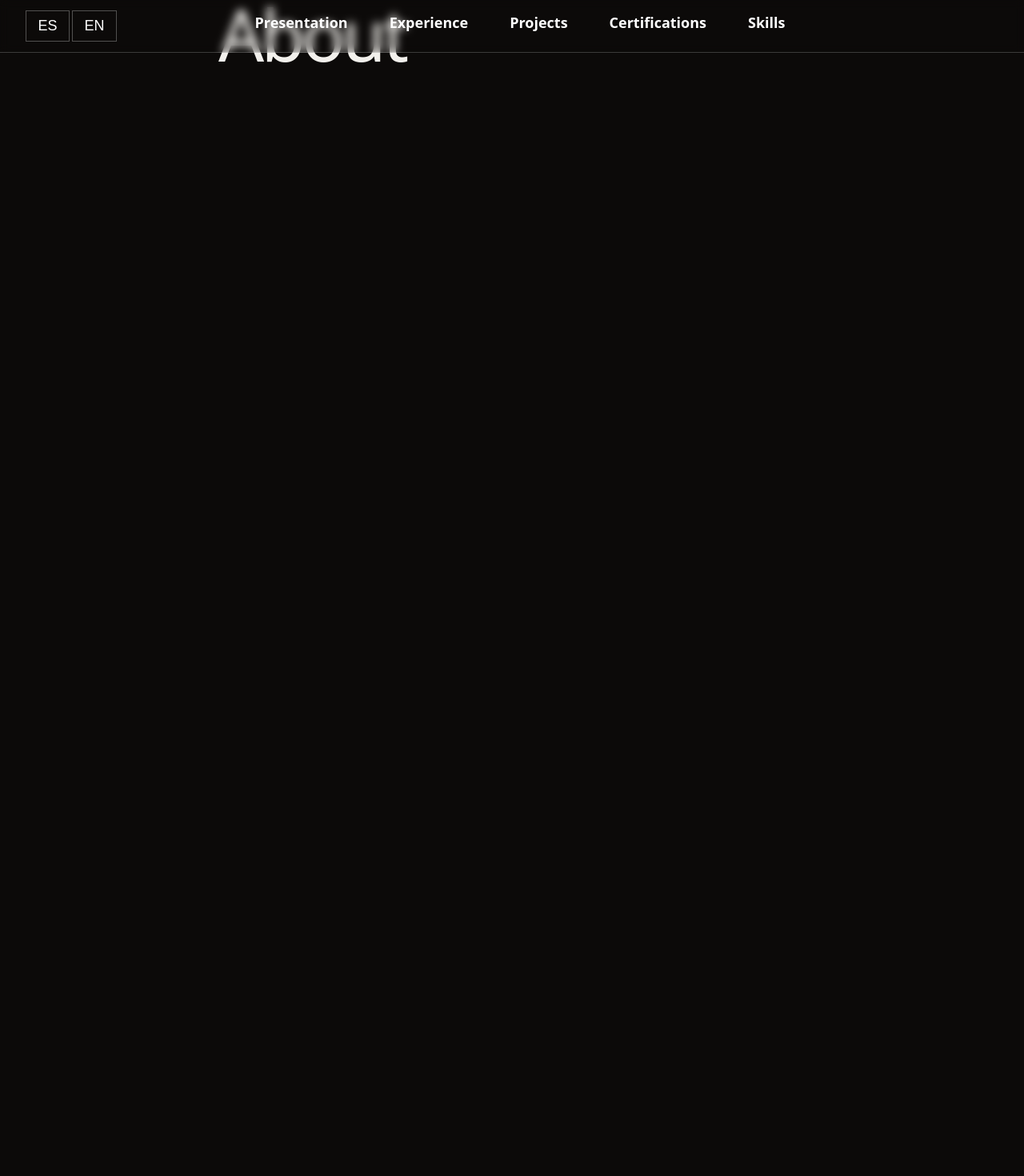
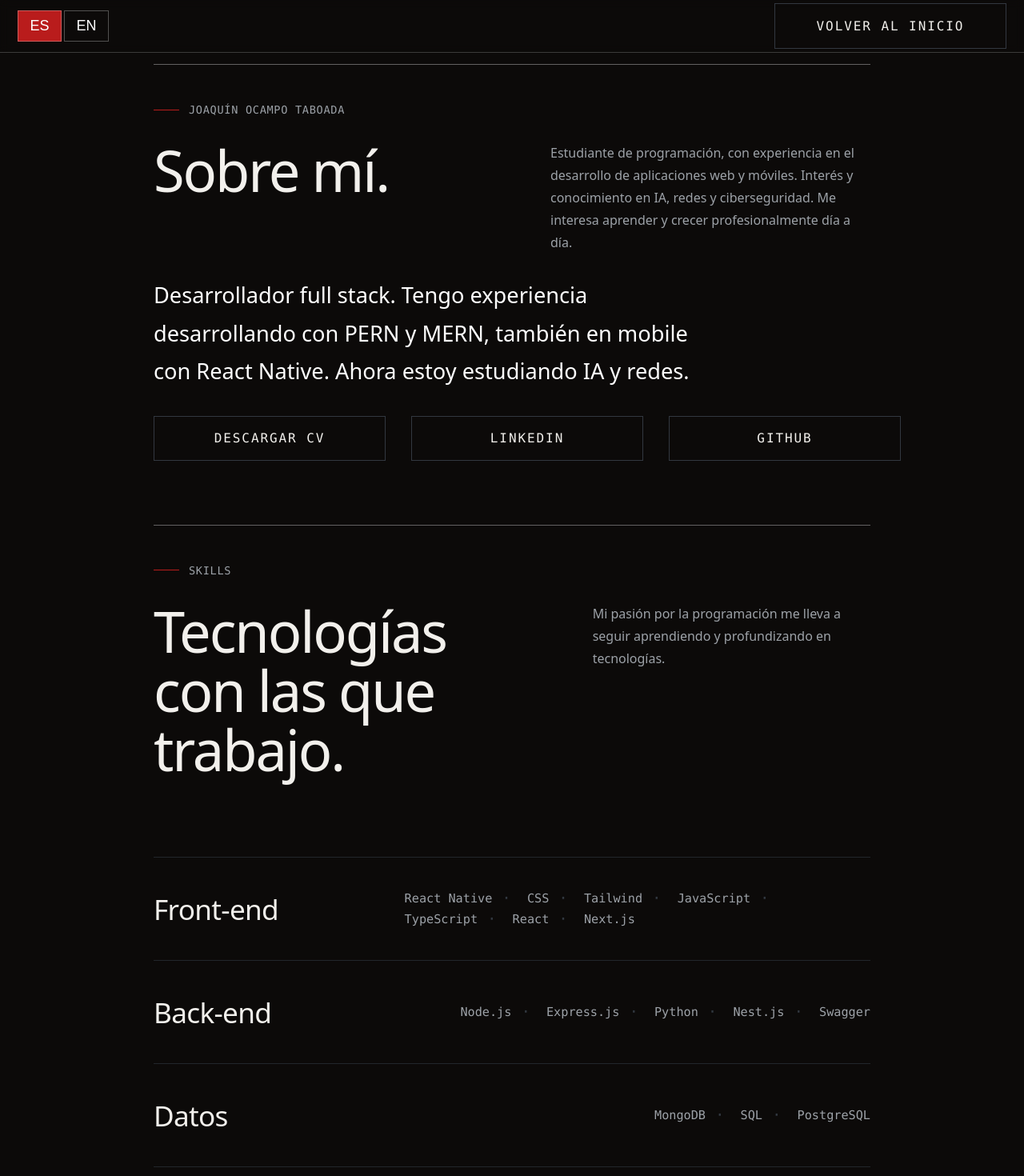
Before and after one commit to JoaquinGabriel17/portfolio-react, a Next.js app: page /about in a window 1280 px wide. Shown: the top 1470 px of the page at 80% size. Before the commit the page ends 800 px from the top, so only its background shows below. Built offline with nearby package versions, Linux system fonts and the light colour scheme.

Commit message:
about page terminada

```diff
--- a/src/app/about/about.module.css
+++ b/src/app/about/about.module.css
@@ -1,4 +1,36 @@
 .main{
     width: 100vw;
     height: fit-content;
+    display: flex;
+    flex-direction: column;
+    align-items: center;
 }
+.main section{
+    width: 70%
+}
+.about{
+    margin-top: 5rem;
+    margin-bottom: 5rem;
+}
+.aboutDescription{
+    color: white;
+    font-size: 1.7rem;
+    margin: -20px 0 0 0;
+    text-align: left;
+}
+.buttonContainer{
+    display: flex;
+    justify-content: start;
+    align-items: left;
+    gap: 2rem;
+    margin-top: 2rem;
+}
+.skills{
+    margin-bottom: 4rem;
+}
+
+@media (max-width: 768px){
+  .main section{
+    width: 100%
+}
+}
--- a/src/app/about/page.js
+++ b/src/app/about/page.js
@@ -1,11 +1,70 @@
+"use client"
 import Navbar from "@/components/navbar/Navbar"
 import styles from "./about.module.css"
+import SectionHeader from "@/components/sectionHeader/SectionHeader"
+import { useState } from "react";
+import { texts } from "@/data/texts"; // Asegúrate de que la ruta sea correcta
+import SkillsList from "@/components/skillsList/SkillsList";
+import Footer from "@/components/Footer/Footer";
 
 export default function About() {
+
+    const [lang, setLang] = useState("es");
+
+    const t = texts[lang];
+
+    const td = {
+        es: {
+            aboutDescription: "Desarrollador full stack. Tengo experiencia desarrollando con PERN y MERN, también en mobile con React Native. Ahora estoy estudiando IA y redes."
+        },
+        en: {
+            aboutDescription: "Full Stack Developer. I have experience developing with PERN and MERN, as well as mobile development with React Native. I am currently studying AI and networking."
+        }
+
+    }
+
     return(
         <div className={styles.main}>
-            <Navbar></Navbar>
-            <h1>About</h1>
+            <Navbar lang={lang} toChangeLang={(lang) => setLang(lang)} about={true} ></Navbar>
+
+            <section className={styles.about}>
+                <SectionHeader subtitle="Joaquín Ocampo Taboada"
+            title={lang === "es" ? "Sobre mí." : "About me."}
+            description={lang === "es"
+              ? "Estudiante de programación, con experiencia en el desarrollo de aplicaciones web y móviles. Interés y conocimiento en IA, redes y ciberseguridad. Me interesa aprender y crecer profesionalmente día a día."
+              : "Student of programming with experience in web and mobile application development. Interested in and knowledgeable about AI, networking, and cybersecurity. I am committed to learning and growing professionally every day."}></SectionHeader>
+              <p className={styles.aboutDescription}>{td[lang].aboutDescription}</p>
+
+                <div className={styles.buttonContainer}>
+                    <a href="/Joaquin Ocampo CV - L.pdf" download className={`btn-primary ${styles.button}`}>Descargar CV</a>
+                    <a rel="noopener noreferrer" target="_blank" href="https://www.linkedin.com/in/joaquin-ocampo-taboada-a7b213252/?locale=es" className={`btn-primary ${styles.button}`}>LinkedIn</a>
+                    <a rel="noopener noreferrer" target="_blank" href="https://github.com/JoaquinGabriel17" className={`btn-primary ${styles.button}`}>Github</a>
+                </div>
+            </section>
+
+            <section className={styles.skills}>
+                <SectionHeader subtitle="Skills"
+            title={lang === "es" ? "Tecnologías con las que trabajo." : "Technologies I work with."}
+            description={lang === "es"
+              ? "Mi pasión por la programación me lleva a seguir aprendiendo y profundizando en tecnologías."
+              : "My passion for programming drives me to keep learning and deepening my knowledge of different technologies."}></SectionHeader>
+              <SkillsList categories={t.skills.categories} />
+            </section>
+<section id="contact">
+          <SectionHeader
+            subtitle={lang === "es" ? "Contacto" : "Contact"}
+            title={lang === "es" ? "Hablemos de lo que podemos construir." : "Let's talk about what we can build."}
+            description={lang === "es"
+              ? "Si tenés una idea, necesitás ayuda con un producto o querés trabajar conmigo, podemos hablar y colaborar."
+              : "If you have an idea, need help with a product, or want to work with me, let's talk and find the best way to bring it to life."}
+            button={lang === "es" ? "Enviame un correo" : "Send me an email"}
+            link="mailto:joaquingabriel3@hotmail.com"
+            external={true}
+          />
+
+        </section>
+        <Footer></Footer>
+
         </div>
     )
 }
--- a/src/components/navbar/Navbar.js
+++ b/src/components/navbar/Navbar.js
@@ -5,7 +5,7 @@ import { FaGithub, FaLinkedin, FaWhatsapp,FaEnvelope } from 'react-icons/fa';
 import MenuDesplegable from '../menuDesplegable/MenuDesplegable';
 import React, { useState, useEffect } from 'react';
 
-export default function Navbar({toChangeLang, lang}) {
+export default function Navbar({toChangeLang, lang, about = false}) {
 
   const [isMobile, setIsMobile] = useState(false);
 
@@ -22,6 +22,8 @@ useEffect(() => {
 const langChangeHandler = (newLang) => {
   toChangeLang(newLang);
 }
+
+
 
   return (
     <>{isMobile ? <MenuDesplegable lang={lang === "es" ? "es" : "en"} toChangeLang={langChangeHandler}/> :
@@ -45,7 +47,10 @@ const langChangeHandler = (newLang) => {
       </div>
       </div>
 
-      <div className={styles.navContain}>
+{ about ? (
+  <a className={`btn-primary ${styles.button}`} href="/" target="_self">Volver al inicio</a>
+) : (
+  <div className={styles.navContain}>
         <a className={styles.navButton} href="#presentation">{lang === "es" ? "Inicio" : "Presentation"}</a>
         <a className={styles.navButton} href="#experience">{lang === "es" ? "Experiencia" : "Experience"}</a>
         <a className={styles.navButton} href="#projects">{lang === "es" ? "Proyectos" : "Projects"}</a>
@@ -53,6 +58,8 @@ const langChangeHandler = (newLang) => {
         <a className={styles.navButton} href="#skills">{lang === "es" ? "Habilidades" : "Skills"}</a>
 
       </div>
+)}
+
 
 
       {/*<div className={styles.iconContain}>
--- a/src/components/navbar/Navbar.module.css
+++ b/src/components/navbar/Navbar.module.css
@@ -116,3 +116,8 @@
     height: 100%;
     gap: 2rem;
 }
+
+.button{
+    position: absolute;
+    right: 2rem;
+}
--- a/src/components/sectionHeader/SectionHeader.module.css
+++ b/src/components/sectionHeader/SectionHeader.module.css
@@ -3,7 +3,7 @@
   flex-direction: column;
   width: 100%;
   /*margin-top: 7rem;  Ajusta según el espacio que necesites */
-    border-bottom: solid 0.5px rgba(255, 255, 255, 0.075);
+    /*border-bottom: solid 0.5px rgba(255, 255, 255, 0.075);*/
     padding-block: 3rem;
     border-top: solid 1px rgba(255, 255, 255, 0.356);
 }
@@ -41,7 +41,7 @@
 .bigTitle {
   font-family: var(--font-sans);
   color: var(--color-foreground);
-  font-size: clamp(40px, 5.5vw, 55px); /* Tamaño responsive similar a la captura */
+  font-size: clamp(40px, 5.5vw, 75px); /* Tamaño responsive similar a la captura */
   line-height: 1.05;
   font-weight: 400;
   letter-spacing: -0.03em;
--- /dev/null
+++ b/src/components/skillsList/SkillsList.js
@@ -0,0 +1,25 @@
+import styles from "./SkillsList.module.css";
+
+export default function SkillsList({ categories }) {
+  if (!categories || categories.length === 0) return null;
+
+  return (
+    <div className={styles.skillsContainer}>
+      {categories.map((category, index) => (
+        <div key={index} className={styles.skillRow}>
+          <h3 className={styles.categoryTitle}>{category.title}</h3>
+          <div className={styles.techList}>
+            {category.items.map((item, i) => (
+              <span key={i} className={styles.techItem}>
+                {item}
+                {i < category.items.length - 1 && (
+                  <span className={styles.dot}>·</span>
+                )}
+              </span>
+            ))}
+          </div>
+        </div>
+      ))}
+    </div>
+  );
+}
--- /dev/null
+++ b/src/components/skillsList/SkillsList.module.css
@@ -0,0 +1,79 @@
+.skillsContainer {
+  width: 100%;
+  display: flex;
+  flex-direction: column;
+  margin-top: 3rem;
+  text-align: left;
+}
+
+.skillRow {
+  display: flex;
+  justify-content: space-between;
+  align-items: center;
+  padding: 2.5rem 0;
+  border-bottom: 1px solid var(--color-border);
+}
+
+.skillRow:first-child {
+  border-top: 1px solid var(--color-border);
+}
+
+.categoryTitle {
+  font-family: var(--font-display);
+  color: var(--color-foreground);
+  font-size: 2.2rem;
+  font-weight: 400;
+  margin: 0;
+  letter-spacing: -0.02em;
+}
+
+.techList {
+  display: flex;
+  flex-wrap: wrap;
+  align-items: center;
+  gap: 0.5rem;
+  max-width: 65%;
+}
+
+.techItem {
+  font-family: var(--font-mono);
+  color: var(--color-muted);
+  font-size: 0.95rem;
+  display: flex;
+  align-items: center;
+  white-space: nowrap;
+}
+
+.dot {
+  margin: 0 0.75rem;
+  color: var(--color-border-strong);
+  font-size: 1.2rem;
+  line-height: 0;
+}
+
+/* Responsive para móviles */
+@media (max-width: 768px) {
+  .skillRow {
+    flex-direction: column;
+    align-items: flex-start;
+    gap: 1.5rem;
+    padding: 2rem 0;
+  }
+
+  .categoryTitle {
+    font-size: 1.8rem;
+  }
+
+  .techList {
+    max-width: 100%;
+    gap: 0.25rem;
+  }
+
+  .techItem {
+    font-size: 0.85rem;
+  }
+
+  .dot {
+    margin: 0 0.4rem;
+  }
+}
--- a/src/data/texts.js
+++ b/src/data/texts.js
@@ -1,16 +1,16 @@
-import { SiNextdotjs, SiMongodb, SiRedux, SiFirebase, SiJavascript, SiExpress, SiTypescript, SiTailwindcss } from 'react-icons/si';
-import { FaServer, FaNodeJs } from 'react-icons/fa';
-import { DiReact } from 'react-icons/di';
 
-import rosa from '@/../public/rosadelviento.png'
-import linko from '@/../public/linko2.png'
-import movie from '@/../public/moviefinder.png'
-import agora from '@/../public/agora.png'
-import colibri from '@/../public/colibri.png'
-import colibri2 from '@/../public/colibri.svg'
+
 
 export const texts = {
   en: {
+        skills: {
+      categories: [
+        { title: "Front-end", items: ["React Native", "CSS", "Tailwind", "JavaScript", "TypeScript", "React", "Next.js"] },
+        { title: "Back-end", items: ["Node.js", "Express.js", "Python", "Nest.js", "Swagger"] },
+        { title: "Data", items: [ "MongoDB", "SQL", "PostgreSQL"] },
+        { title: "Tools", items: ["Git", "GitHub", "Figma", "Linux", "Postman", "Microsoft SQL Server"] }
+      ]
+    },
     certifications: [
       {
         name: "Programming",
@@ -138,7 +138,14 @@ export const texts = {
     },
   },
   es: {
-
+            skills: {
+      categories: [
+        { title: "Front-end", items: ["React Native", "CSS", "Tailwind", "JavaScript", "TypeScript", "React", "Next.js"] },
+        { title: "Back-end", items: ["Node.js", "Express.js", "Python", "Nest.js", "Swagger"] },
+        { title: "Datos", items: [ "MongoDB", "SQL", "PostgreSQL"] },
+        { title: "Herramientas", items: ["Git", "GitHub", "Figma", "Linux", "Postman", "Microsoft SQL Server"] }
+      ]
+    },
     certifications: [
       {
         name: "Programación",
```
